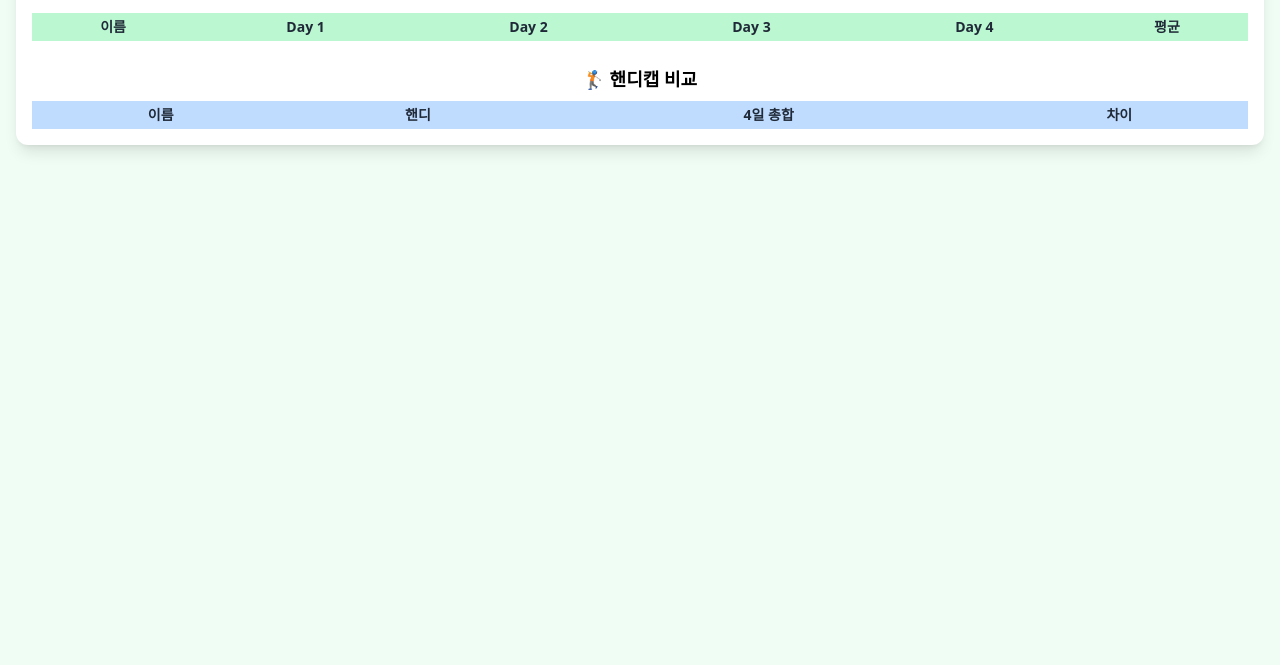
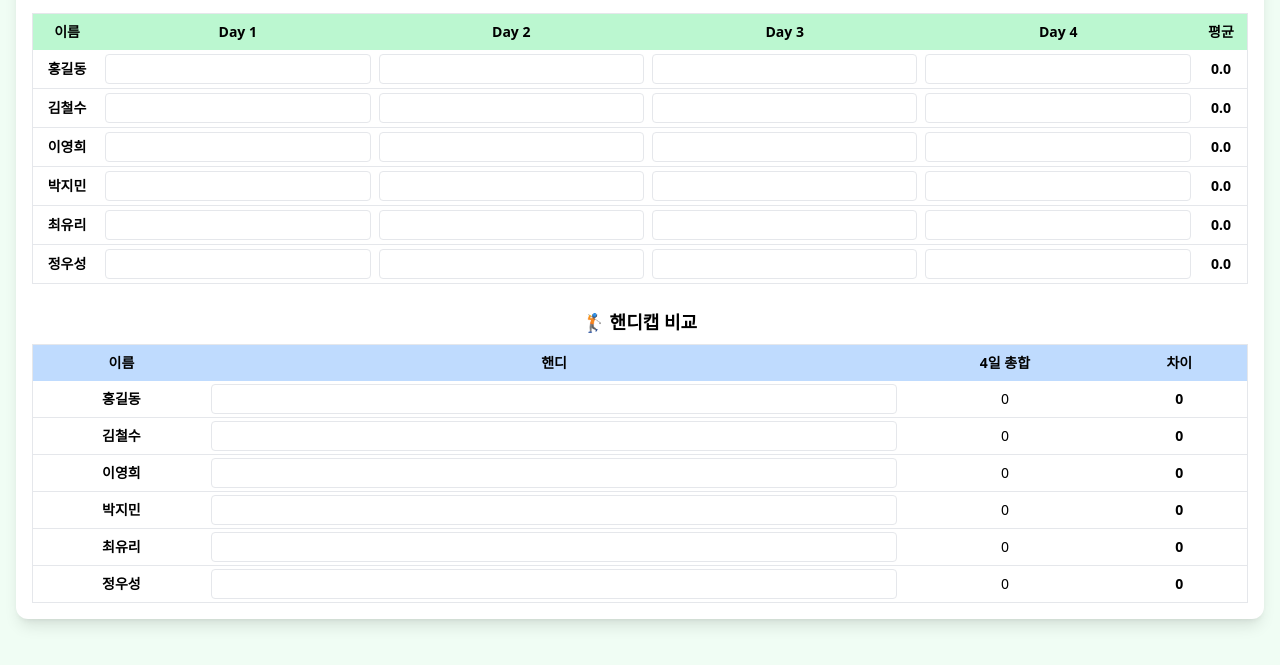
Before and after one commit to happywood21c/limfuture, a plain HTML site: page location.html in a window 1280 px wide. Shown: the part 63-728 px from the top of the page. Drawn offline with nearby package versions, Linux system fonts and the light colour scheme.

Commit message:
Update location.html

```diff
--- a/location.html
+++ b/location.html
@@ -11,16 +11,16 @@
     <h1 class="text-xl font-bold text-center mb-4">⛳ 골프 스코어보드</h1>
 
     <!-- 스코어 테이블 -->
-    <div class="overflow-x-auto">
-      <table class="table-auto w-full text-sm mb-6 min-w-[600px]">
-        <thead>
-          <tr class="bg-green-200 text-gray-800">
-            <th class="p-1">이름</th>
-            <th class="p-1">Day 1</th>
-            <th class="p-1">Day 2</th>
-            <th class="p-1">Day 3</th>
-            <th class="p-1">Day 4</th>
-            <th class="p-1">평균</th>
+    <div class="overflow-x-auto mb-6">
+      <table class="table w-full text-sm min-w-[700px] border">
+        <thead class="bg-green-200">
+          <tr>
+            <th class="p-2">이름</th>
+            <th class="p-2">Day 1</th>
+            <th class="p-2">Day 2</th>
+            <th class="p-2">Day 3</th>
+            <th class="p-2">Day 4</th>
+            <th class="p-2">평균</th>
           </tr>
         </thead>
         <tbody id="scoreTable"></tbody>
@@ -30,13 +30,13 @@
     <!-- 핸디 테이블 -->
     <h2 class="text-lg font-semibold mb-2 text-center">🏌️ 핸디캡 비교</h2>
     <div class="overflow-x-auto">
-      <table class="table-auto w-full text-sm min-w-[500px]">
-        <thead>
-          <tr class="bg-blue-200 text-gray-800">
-            <th class="p-1">이름</th>
-            <th class="p-1">핸디</th>
-            <th class="p-1">4일 총합</th>
-            <th class="p-1">차이</th>
+      <table class="table w-full text-sm min-w-[600px] border">
+        <thead class="bg-blue-200">
+          <tr>
+            <th class="p-2">이름</th>
+            <th class="p-2">핸디</th>
+            <th class="p-2">4일 총합</th>
+            <th class="p-2">차이</th>
           </tr>
         </thead>
         <tbody id="handicapTable"></tbody>
@@ -47,52 +47,103 @@
   <script>
     const players = ['홍길동', '김철수', '이영희', '박지민', '최유리', '정우성'];
 
-    function createScoreRow(name, idx) {
-      const row = document.createElement('tr');
-      row.classList.add('border-b');
+    const scoreTable = document.getElementById('scoreTable');
+    const handicapTable = document.getElementById('handicapTable');
 
-      const nameCell = document.createElement('td');
-      nameCell.className = 'p-1 text-center font-medium';
-      nameCell.textContent = name;
-      row.appendChild(nameCell);
+    players.forEach((name, idx) => {
+      // Score Row
+      const scoreRow = document.createElement('tr');
+      scoreRow.classList.add('border-b');
 
-      for (let day = 1; day <= 4; day++) {
-        const cell = document.createElement('td');
-        cell.className = 'p-1';
+      const nameTd = document.createElement('td');
+      nameTd.className = 'p-2 text-center font-semibold';
+      nameTd.textContent = name;
+      scoreRow.appendChild(nameTd);
+
+      for (let d = 1; d <= 4; d++) {
+        const td = document.createElement('td');
+        td.className = 'p-1';
         const input = document.createElement('input');
         input.type = 'number';
-        input.min = 0;
-        input.className = `score-input p-1 text-center w-full border rounded-md day${day} player${idx}`;
-        input.oninput = () => {
-          calculateAverage(idx);
+        input.className = `day${d} player${idx} w-full text-center border rounded px-1 py-1`;
+        input.addEventListener('input', () => {
+          updateAverage(idx);
           updateHandicapDiff(idx);
-        };
-        cell.appendChild(input);
-        row.appendChild(cell);
+        });
+        td.appendChild(input);
+        scoreRow.appendChild(td);
       }
 
-      const avgCell = document.createElement('td');
-      avgCell.className = 'p-1 text-center font-bold';
-      avgCell.id = `average${idx}`;
-      avgCell.textContent = '0.0';
-      row.appendChild(avgCell);
+      const avgTd = document.createElement('td');
+      avgTd.id = `average${idx}`;
+      avgTd.className = 'p-2 text-center font-bold';
+      avgTd.textContent = '0.0';
+      scoreRow.appendChild(avgTd);
 
-      return row;
+      scoreTable.appendChild(scoreRow);
+
+      // Handicap Row
+      const handicapRow = document.createElement('tr');
+      handicapRow.classList.add('border-b');
+
+      const name2Td = document.createElement('td');
+      name2Td.className = 'p-2 text-center font-semibold';
+      name2Td.textContent = name;
+      handicapRow.appendChild(name2Td);
+
+      const handicapTd = document.createElement('td');
+      const handicapInput = document.createElement('input');
+      handicapInput.type = 'number';
+      handicapInput.className = `handicap player${idx} w-full text-center border rounded px-1 py-1`;
+      handicapInput.addEventListener('input', () => updateHandicapDiff(idx));
+      handicapTd.appendChild(handicapInput);
+      handicapRow.appendChild(handicapTd);
+
+      const totalTd = document.createElement('td');
+      totalTd.id = `total${idx}`;
+      totalTd.className = 'p-2 text-center';
+      totalTd.textContent = '0';
+      handicapRow.appendChild(totalTd);
+
+      const diffTd = document.createElement('td');
+      diffTd.id = `diff${idx}`;
+      diffTd.className = 'p-2 text-center font-bold';
+      diffTd.textContent = '0';
+      handicapRow.appendChild(diffTd);
+
+      handicapTable.appendChild(handicapRow);
+    });
+
+    function updateAverage(idx) {
+      let sum = 0;
+      let count = 0;
+      for (let d = 1; d <= 4; d++) {
+        const input = document.querySelector(`.day${d}.player${idx}`);
+        const val = parseInt(input.value);
+        if (!isNaN(val)) {
+          sum += val;
+          count++;
+        }
+      }
+      const avg = count ? (sum / count).toFixed(1) : '0.0';
+      document.getElementById(`average${idx}`).textContent = avg;
     }
 
-    function createHandicapRow(name, idx) {
-      const row = document.createElement('tr');
-      row.classList.add('border-b');
+    function updateHandicapDiff(idx) {
+      let sum = 0;
+      for (let d = 1; d <= 4; d++) {
+        const input = document.querySelector(`.day${d}.player${idx}`);
+        const val = parseInt(input.value);
+        if (!isNaN(val)) sum += val;
+      }
+      document.getElementById(`total${idx}`).textContent = sum;
 
-      const nameCell = document.createElement('td');
-      nameCell.className = 'p-1 text-center font-medium';
-      nameCell.textContent = name;
-      row.appendChild(nameCell);
+      const handicapInput = document.querySelector(`.handicap.player${idx}`);
+      const handicap = parseInt(handicapInput.value);
+      const diff = !isNaN(handicap) ? sum - handicap : 0;
 
-      const handicapCell = document.createElement('td');
-      const handicapInput = document.createElement('input');
-      handicapInput.type = 'number';
-      handicapInput.min = 0;
-      handicapInput.className = `handicap-input p-1 text-center w-full border rounded-md player${idx}`;
-      handicapInput.oninput = () => updateHandicapDiff(idx);
-      handicapCell
+      document.getElementById(`diff${idx}`).textContent = diff;
+    }
+  </script>
+</body>
+</html>
```
